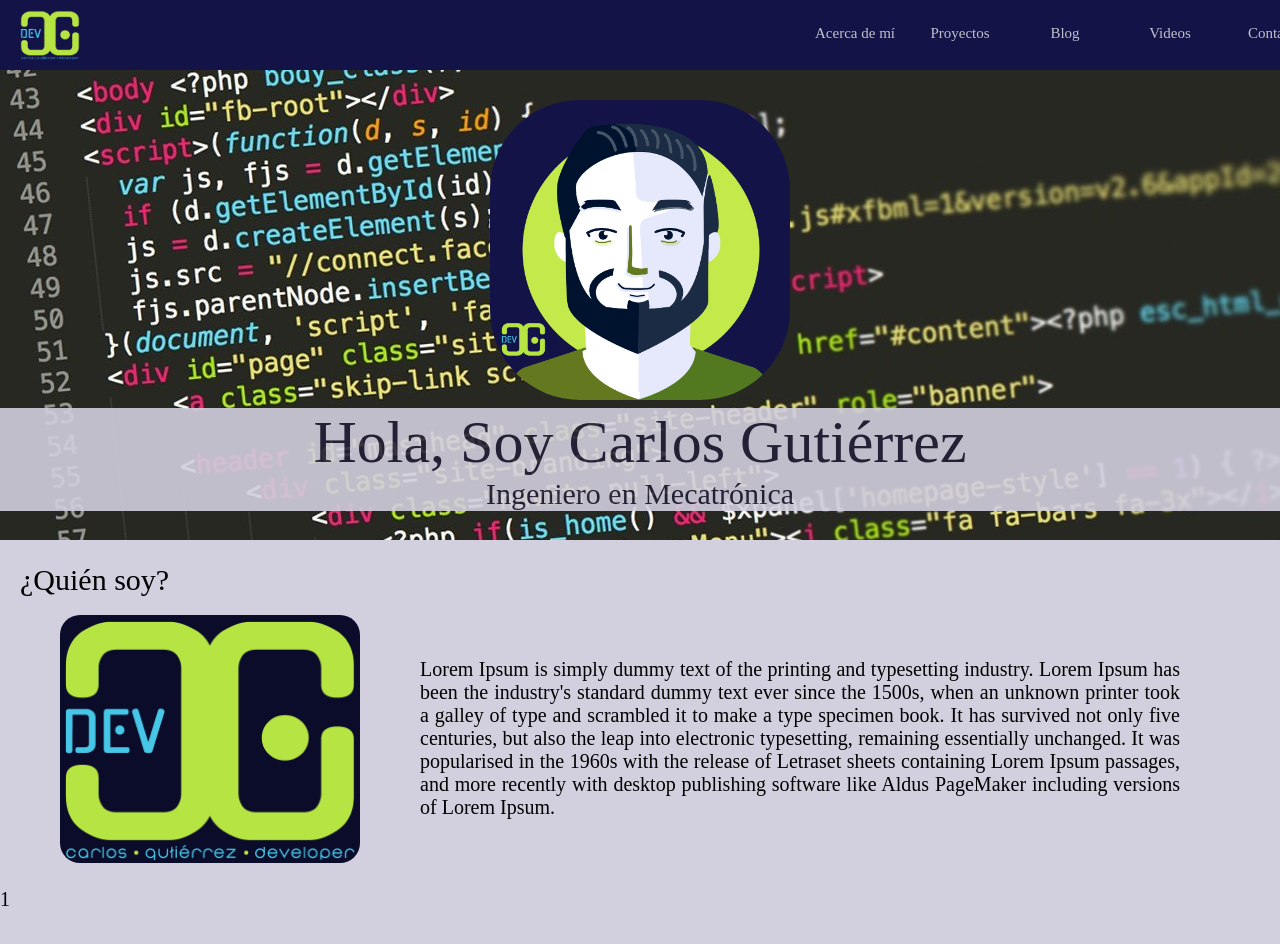
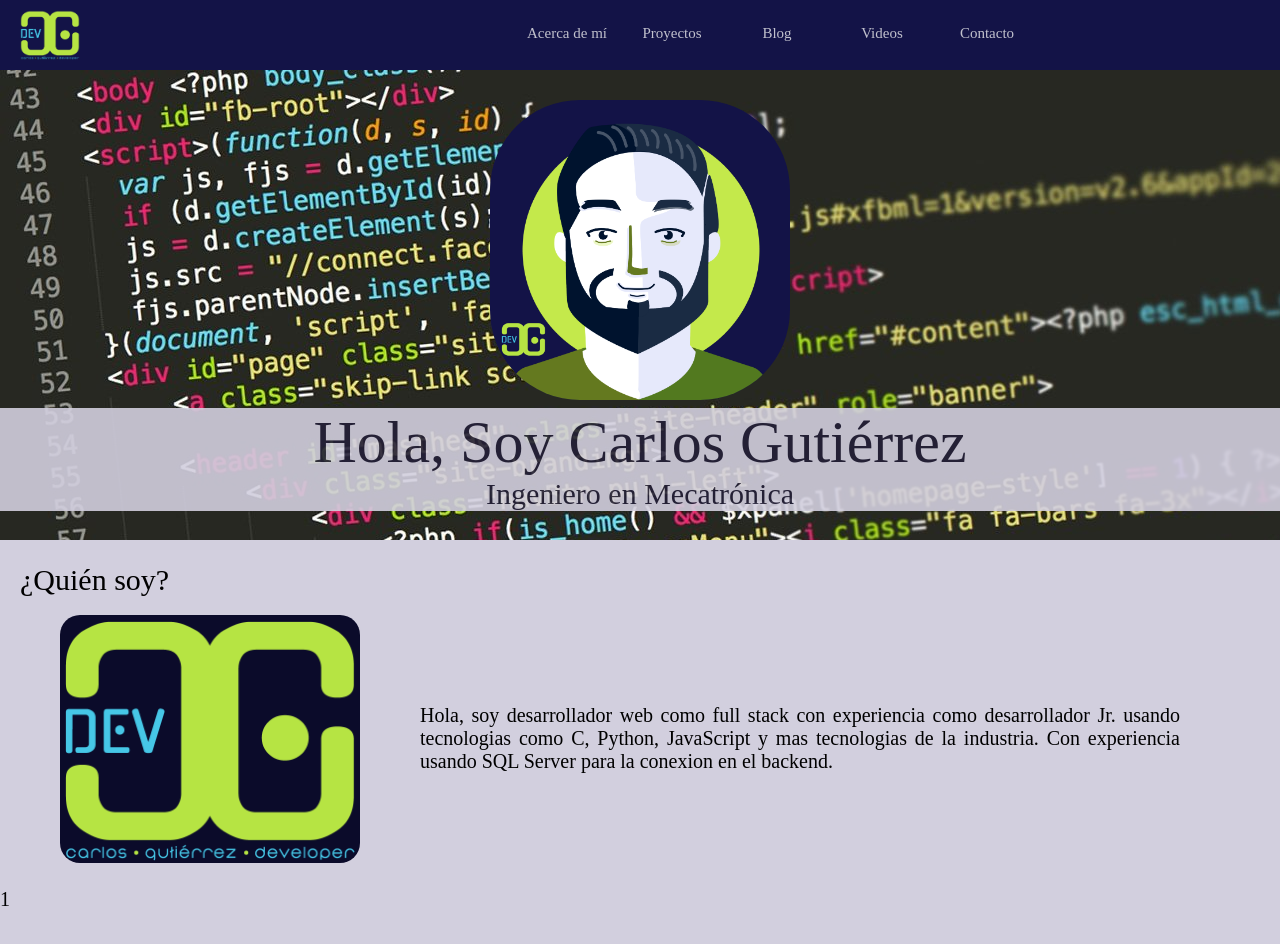
Before and after one commit to CarGDev/PaginaWeb, a website: page src/index.html in a window 1280 px wide. Shown: the top 944 px of the page. Drawn offline with Linux system fonts and the light colour scheme.

Commit message:
Adding about

```diff
--- a/src/assets/css/main.css
+++ b/src/assets/css/main.css
@@ -32,7 +32,7 @@ a {
   grid-column: 1 / -1;
   grid-row: 1 / 2;
   display: grid;
-  grid-template-columns: 40em 5em 5em 5em 5em 5em;
+  grid-template-columns: 40% 5em 5em 5em 5em 5em;
   grid-gap: .25em;
   z-index: 3;
 }
--- a/src/index.html
+++ b/src/index.html
@@ -89,7 +89,8 @@
         </div>
         <div class="section-aboutMe">
           <p>
-Lorem Ipsum is simply dummy text of the printing and typesetting industry. Lorem Ipsum has been the industry's standard dummy text ever since the 1500s, when an unknown printer took a galley of type and scrambled it to make a type specimen book. It has survived not only five centuries, but also the leap into electronic typesetting, remaining essentially unchanged. It was popularised in the 1960s with the release of Letraset sheets containing Lorem Ipsum passages, and more recently with desktop publishing software like Aldus PageMaker including versions of Lorem Ipsum.
+Hola, soy desarrollador web como full stack con experiencia como desarrollador Jr. usando tecnologias como C, Python, JavaScript y mas tecnologias de la industria.
+Con experiencia usando SQL Server para la conexion en el backend.
           </p>
         </div>
       </div>
```
